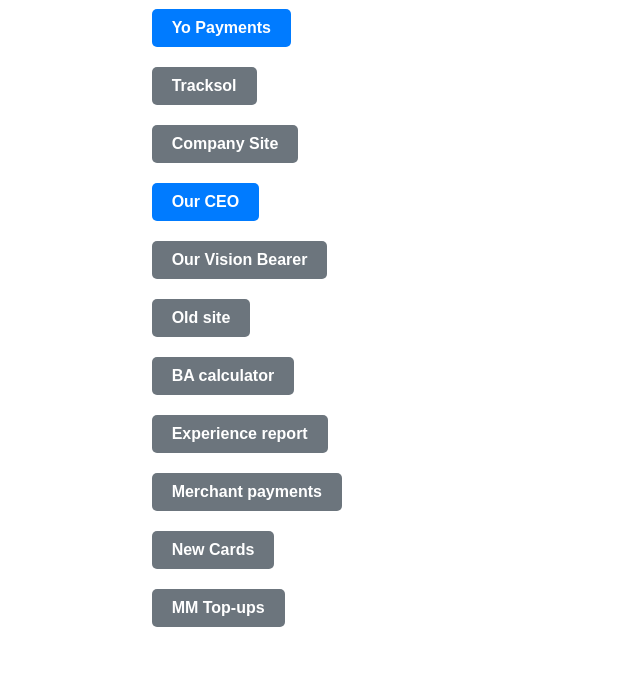
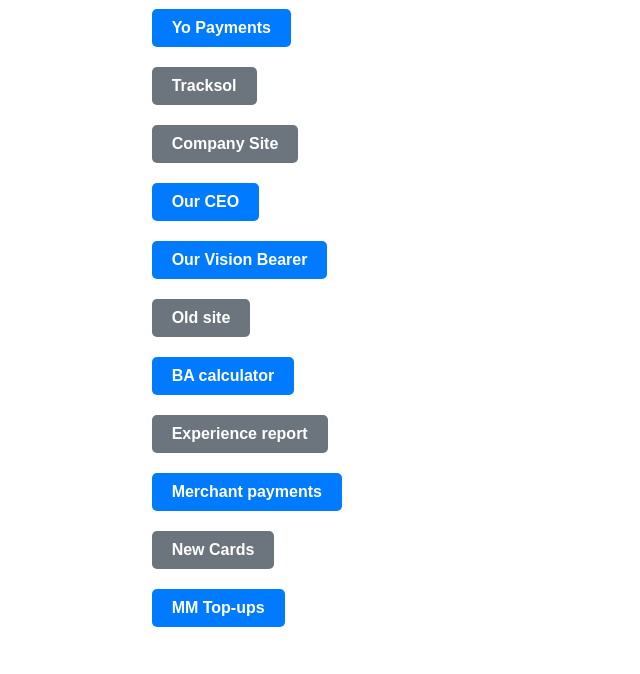
Before and after one commit to BallersAfrica/BA-Simplify, a plain HTML site: page INDEX.HTML in a window 1280 px wide. Shown: the part 78-752 px from the top of the page, without its empty margins (319-959 px from the left). Drawn offline with Linux system fonts and the light colour scheme.

Commit message:
Update INDEX.HTML

```diff
--- a/INDEX.HTML
+++ b/INDEX.HTML
@@ -87,13 +87,13 @@
             <a class="btn btn-secondary" href="https://pos.tracksolconnect.com/signin">Tracksol</a>
             <a class="btn btn-secondary" href="https://ballers-africa.com">Company Site</a>
             <a class="btn btn-primary" href="https://nakuyafancie.netlify.app">Our CEO</a>
-            <a class="btn btn-secondary" href="https://paulbakka.netlify.app">Our Vision Bearer</a>
+            <a class="btn btn-primary" href="https://paulbakka.netlify.app">Our Vision Bearer</a>
             <a class="btn btn-secondary" href="https://ballers.netlify.app">Old site</a>
-            <a class="btn btn-secondary" href="https://ba-calculator.netlify.app">BA calculator</a>
+            <a class="btn btn-primary" href="https://ba-calculator.netlify.app">BA calculator</a>
             <a class="btn btn-secondary" href="https://docs.google.com/spreadsheets/d/1NP3d_HNMsd8UWpU8VYoLzhYTCxrcr5mBhJHhwRHGHWY/edit?usp=sharing">Experience report</a>
-            <a class="btn btn-secondary" href="https://docs.google.com/spreadsheets/d/1iIQlxbAdJHDJKVPscDtbIGsP738cZZ90HUKCPHnP1uk/edit?usp=sharing">Merchant payments</a>
+            <a class="btn btn-primary" href="https://docs.google.com/spreadsheets/d/1iIQlxbAdJHDJKVPscDtbIGsP738cZZ90HUKCPHnP1uk/edit?usp=sharing">Merchant payments</a>
             <a class="btn btn-secondary" href="https://docs.google.com/spreadsheets/d/1vvO5L3NaXwv2DKGPk4cqQxbNlEm4Dv6mTqIBSwDNz5s/edit?usp=sharing">New Cards</a>
-            <a class="btn btn-secondary" href="https://docs.google.com/spreadsheets/d/1htCf4Ju0ao9PNMQb9PN72sqOjKeMf-G4Rf6PMPJluzI/edit?usp=sharing">MM Top-ups</a>
+            <a class="btn btn-primary" href="https://docs.google.com/spreadsheets/d/1htCf4Ju0ao9PNMQb9PN72sqOjKeMf-G4Rf6PMPJluzI/edit?usp=sharing">MM Top-ups</a>
 
         </div>
     </div>
```
